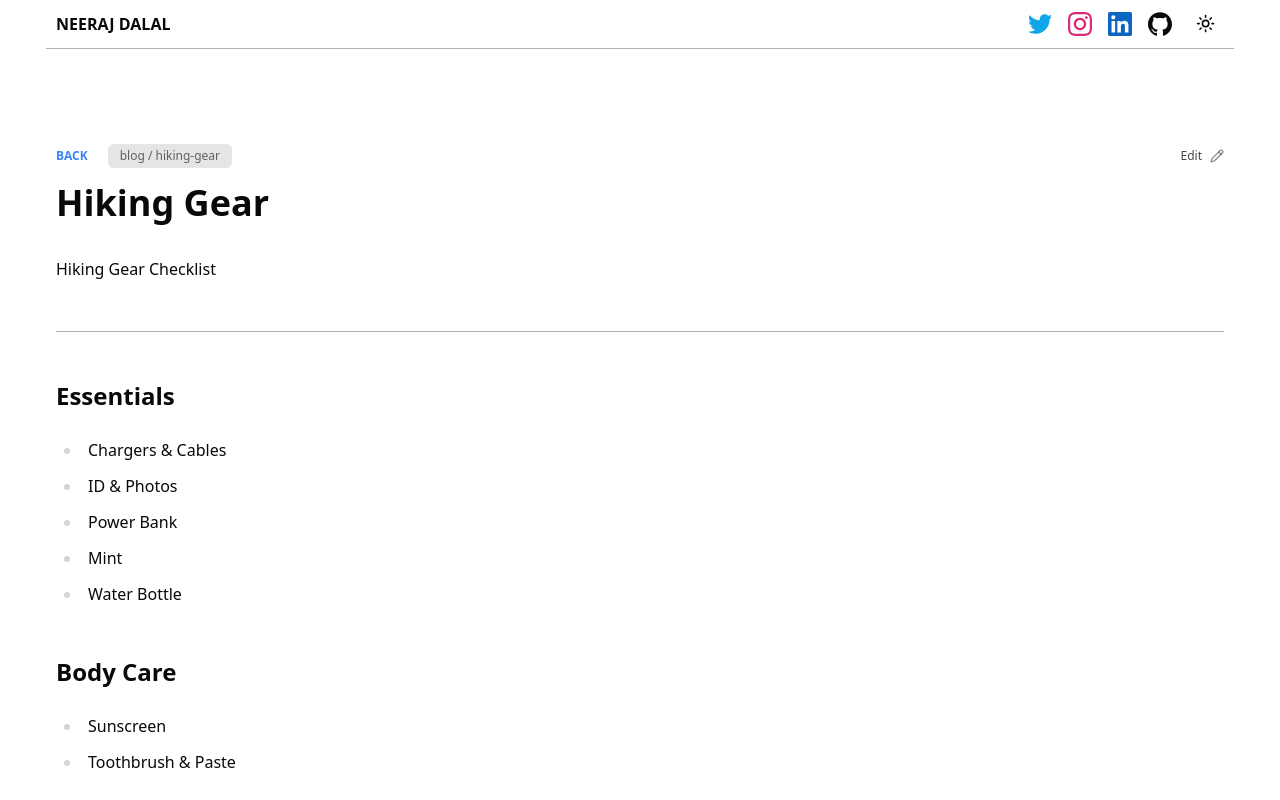
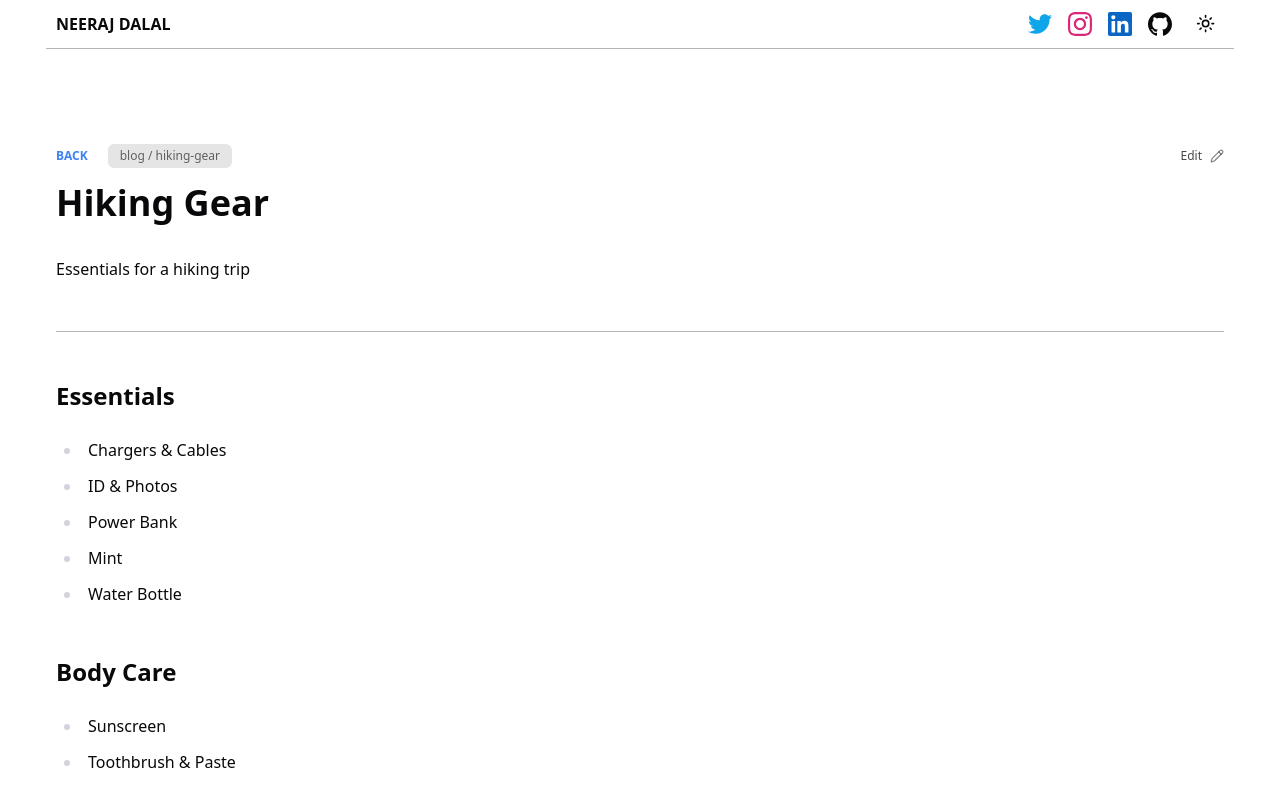
Before and after one commit to nrjdalal/v0.nrjdalal.com, a Next.js app: page /blog/hiking-gear in a window 1280 px wide. Shown: the top 800 px of the page. Built offline with nearby package versions, Linux system fonts and the light colour scheme; no server answers.

Commit message:
added hiking gear

```diff
--- a/src/app/(mdx)/blog/hiking-gear/page.mdx
+++ b/src/app/(mdx)/blog/hiking-gear/page.mdx
@@ -2,8 +2,8 @@ import { MdxLink } from '@/components/blogElements'
 
 export const metadata = {
   title: 'Hiking Gear',
-  description: 'Hiking Gear Checklist',
-  tags: 'Things to carry whilst hiking',
+  description: 'Essentials for a hiking trip',
+  tags: 'Hiking, Trekking, Gear',
   blog: false,
 }
 
```
